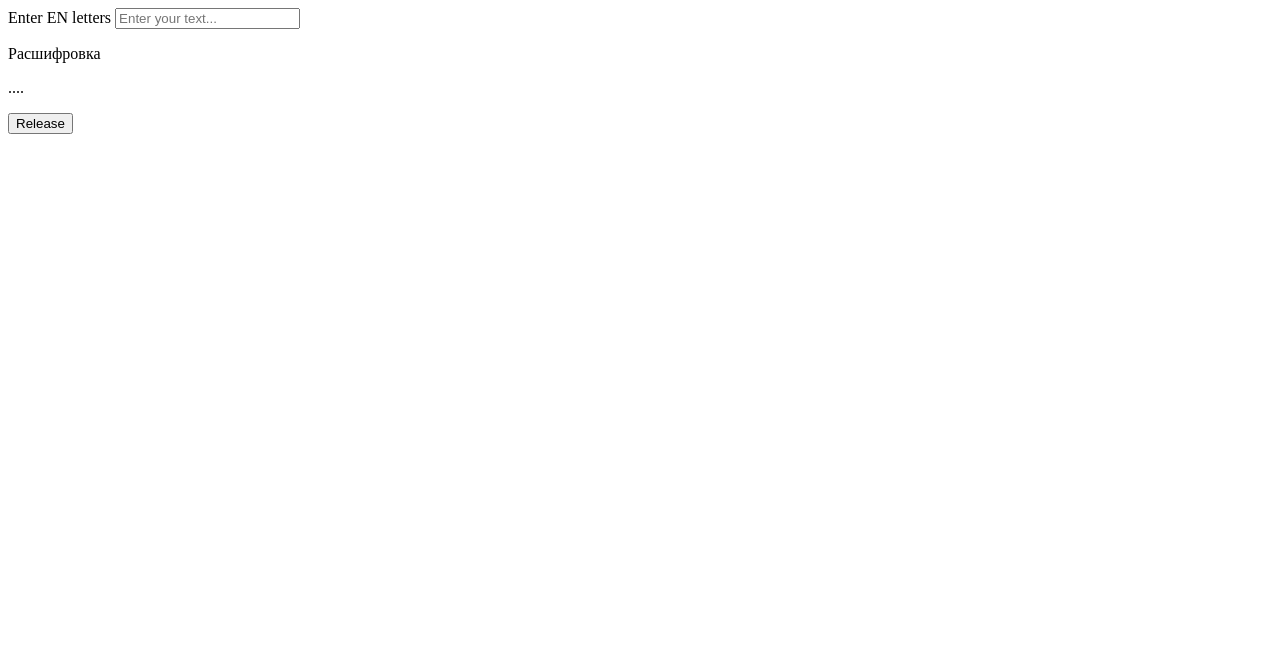
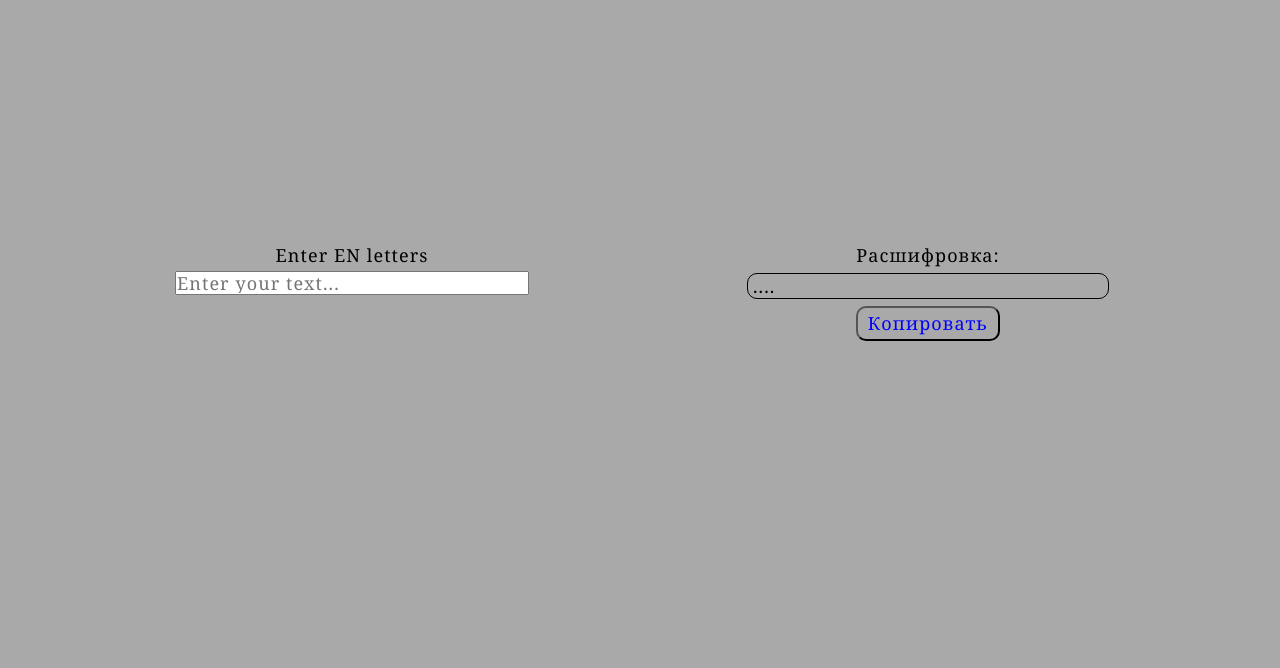
Before and after one commit to paral1ne/Translitter, a plain HTML site: page index.html in a window 1280 px wide. Drawn offline with Linux system fonts and the light colour scheme.

Commit message:
feat: tru to use

```diff
--- a/index.html
+++ b/index.html
@@ -4,19 +4,22 @@
     <meta charset="UTF-8" />
     <meta name="viewport" content="width=device-width, initial-scale=1.0" />
     <title>Unicode switcher</title>
+    <link rel="stylesheet" href="./styles/style.css" />
   </head>
   <body>
     <main>
       <div class="main__container">
+        <div class="left-side">
           <div class="input__container">
             <label for="input">Enter EN letters</label>
             <input id="input" type="text" placeholder="Enter your text..." />
           </div>
           <div class="output__container">
-          <p>Расшифровка</p>
+            <p>Расшифровка:</p>
             <p class="output-text">....</p>
+            <button class="button-accept">Копировать</button>
           </div>
-        <button>Release</button>
+        </div>
       </div>
     </main>
   </body>
--- a/script/collection.js
+++ b/script/collection.js
@@ -37,6 +37,7 @@ const chars = {
   44: 1073,
   62: 1070,
   46: 1102,
+  32: 32,
 };
 
 export default chars;
--- a/script/main.js
+++ b/script/main.js
@@ -2,7 +2,7 @@ import chars from "./collection.js";
 
 const input = document.querySelector("input");
 const output = document.querySelector(".output-text");
-const button = document.querySelector("button");
+const button = document.querySelector(".button-accept");
 
 function showText() {
   let text = input.value;
@@ -22,9 +22,7 @@ function showText() {
     .toLowerCase()}`;
 }
 
-button.addEventListener("click", showText);
-document.addEventListener("keydown", (e) => {
-  if (e.key === "Enter") {
-    showText();
-  }
+input.addEventListener("input", showText);
+button.addEventListener("click", () => {
+  navigator.clipboard.writeText(output.textContent);
 });
--- a/styles/style.css
+++ b/styles/style.css
@@ -0,0 +1,66 @@
+* {
+  margin: 0;
+  padding: 0;
+  font-family: Georgia, "Times New Roman", Times, serif;
+  font-size: 18px;
+  letter-spacing: 0.06rem;
+  line-height: 115%;
+}
+
+body {
+  background: darkgray;
+}
+
+main {
+  width: 90vw;
+  margin: 25px auto;
+  height: 80vh;
+}
+.main__container {
+  height: 100%;
+  width: 100%;
+}
+.input__container {
+  display: flex;
+  flex-direction: column;
+  gap: 5px;
+  width: 50%;
+  height: 200px;
+  justify-content: flex-start;
+  align-items: center;
+  input {
+    width: 350px;
+  }
+}
+.left-side {
+  display: flex;
+  justify-content: space-around;
+  align-items: center;
+  height: 100%;
+}
+.output__container {
+  display: flex;
+  flex-direction: column;
+  gap: 7px;
+  width: 50%;
+  height: 200px;
+  justify-content: flex-start;
+  align-items: center;
+}
+.output-text {
+  border: 1px black solid;
+  padding: 2px 5px;
+  border-radius: 10px;
+  width: 350px;
+}
+.button-accept {
+  background: inherit;
+  color: blue;
+  padding: 5px 10px;
+  border-radius: 10px;
+  cursor: pointer;
+}
+
+.button-accept:hover {
+  background: red;
+}
```
Lines whose indentation alone changed are shown as unchanged.
